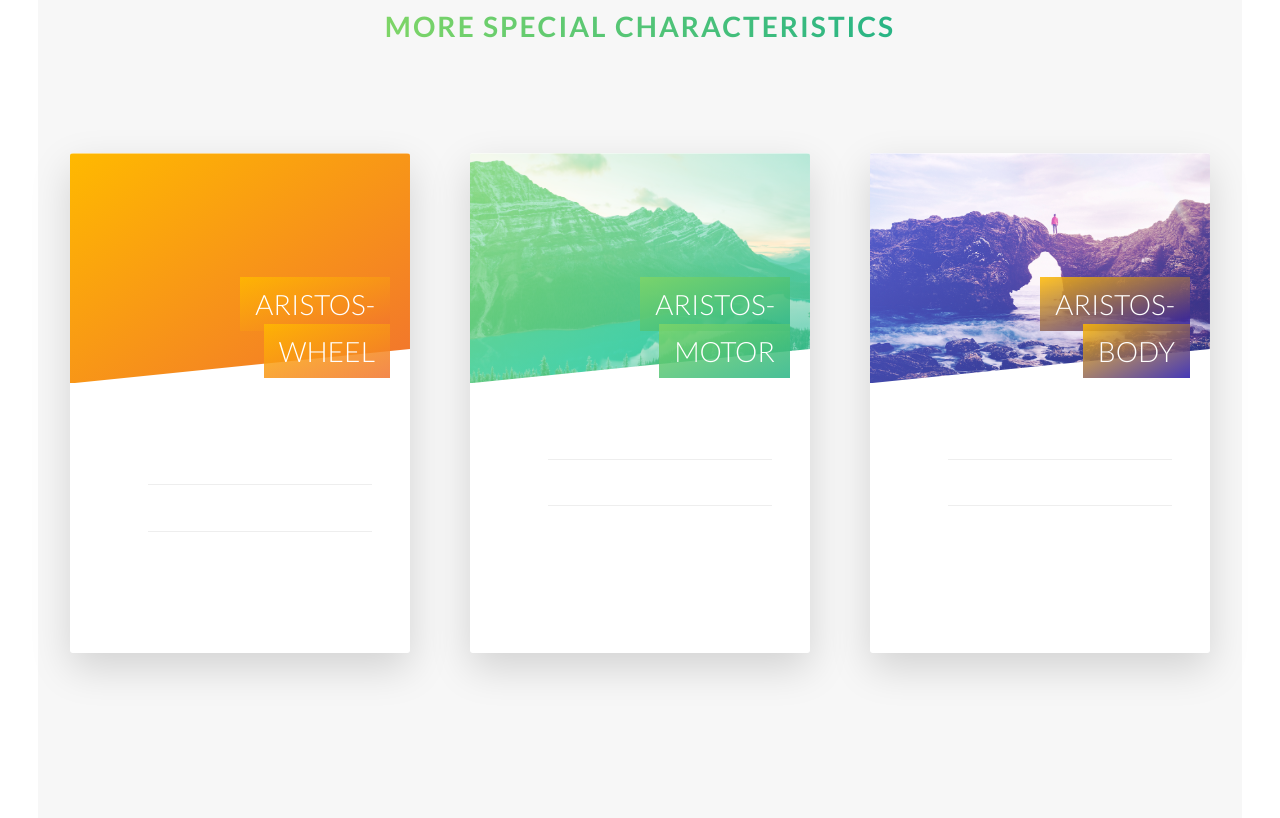
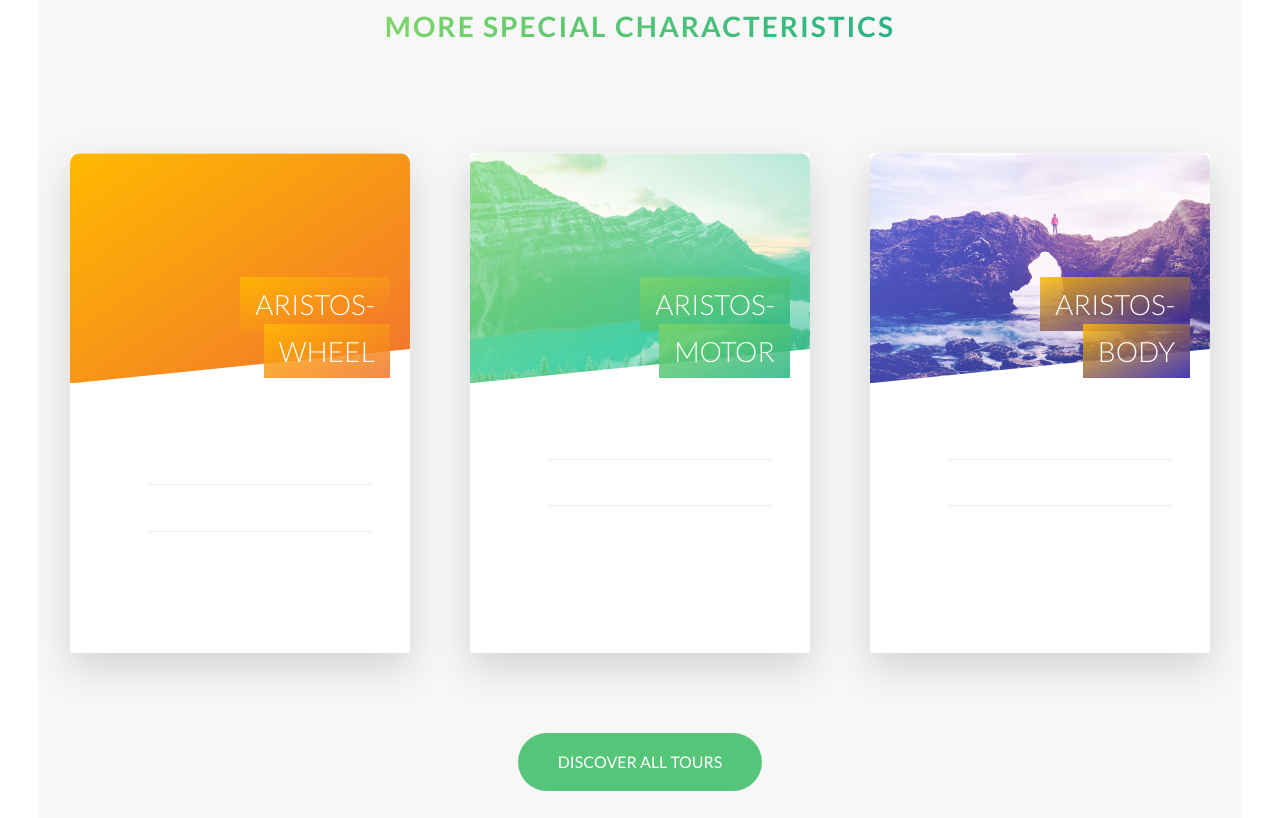
Before and after one commit to stomaras/Natours-CSS, a website: page index.html in a window 1280 px wide. Shown: the part 2522-3340 px from the top of the page. Drawn offline with nearby package versions, Linux system fonts and the light colour scheme.

Commit message:
Building the Tours Section Part 3 completed

```diff
--- a/index.html
+++ b/index.html
@@ -238,6 +238,11 @@
 
 
                 </div>
+
+
+            <div class="u-center-text u-margin-top-huge">
+                <a href="#" class="btn btn--green">Discover all tours</a>
+            </div>
             </section>
 
 
@@ -283,7 +288,6 @@
                 </div>
                 <div class="row">
                     <div class="story">
-
                         <figure class="story__shape">
                             <img src="img/nat-9.jpg" alt="Person on a tour" class="story__img">
                             <figcaption class="story__caption">Jack Wilson</figcaption>
@@ -302,13 +306,8 @@
                 </div>
             </section>
 
-
-
             <section class="section-footer">
-
                 <div class="row">
-
-
                     <div class="col-1-of-3">
                         <div class="footer-parts">
                             <div class="footer-parts__social-links">
--- a/sass/base/_utilities.scss
+++ b/sass/base/_utilities.scss
@@ -3,3 +3,6 @@
 .u-margin-bottom-big { margin-bottom: 8rem; }
 .u-margin-bottom-medium { margin-bottom: 4rem; }
 .u-margin-bottom-small { margin-bottom: 2rem; }
+
+.u-margin-top-big { margin-top: 8rem; }
+.u-margin-top-big { margin-top: 10rem; }
--- a/sass/components/_button.scss
+++ b/sass/components/_button.scss
@@ -36,6 +36,16 @@
 
     }
 
+    &--green {
+        background-color: $color-primary;
+        color: $color-white;
+
+        &::after {
+            background-color: $color-primary;
+        }
+
+    }
+
 
     &::after {
         content: "";
@@ -54,7 +64,6 @@
         animation: moveInBottom .5s ease-out 0.75s;
         animation-fill-mode: backwards;
     }
-
 }
 
 .btn-text {
--- a/sass/components/_card.scss
+++ b/sass/components/_card.scss
@@ -58,6 +58,8 @@
         background-blend-mode: screen; //new css property it does not work in internet explorer
         -webkit-clip-path: polygon(0 0, 100% 0, 100% 85%, 0 100%);// in order to work in all browsers
         clip-path: polygon(0 0, 100% 0, 100% 85%, 0 100%);
+        border-top-left-radius: 10px;
+        border-top-right-radius: 10px;
 
         &--1{
             background-image: linear-gradient(to right bottom, $color-secondary-light, $color-secondary-dark),
@@ -157,11 +159,6 @@
         margin-top: .5rem;
     }
 
-
-
-
-
-
 }
 
 //.card:hover .card__side {
--- a/sass/pages/_home.scss
+++ b/sass/pages/_home.scss
@@ -23,7 +23,7 @@
 
 .section-tours {
     background-color: $color-grey-light-1;
-    padding: 25rem 0 50rem 0;
+    padding: 25rem 0 15rem 0;
     margin-top: -10rem;
 }
 
```
Also changed, not shown: css/style1.css.
